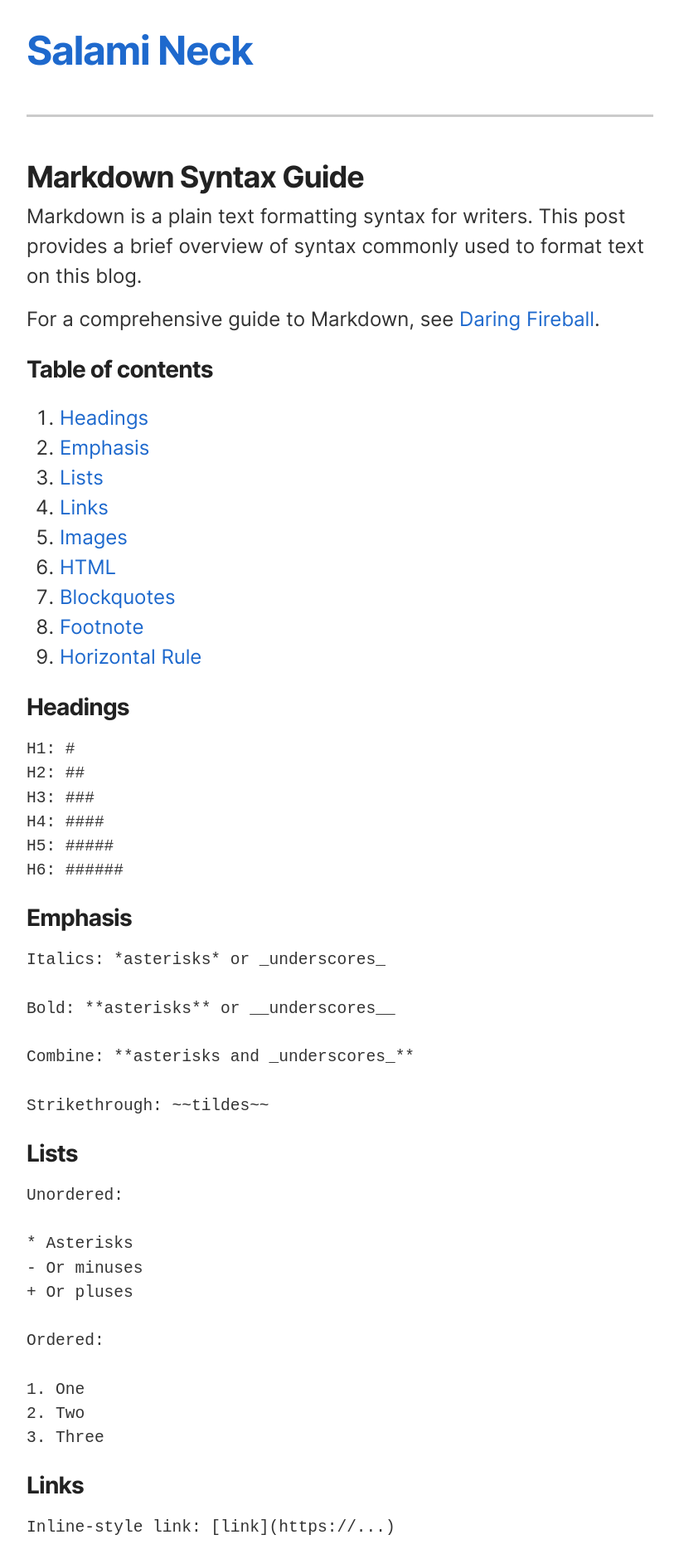
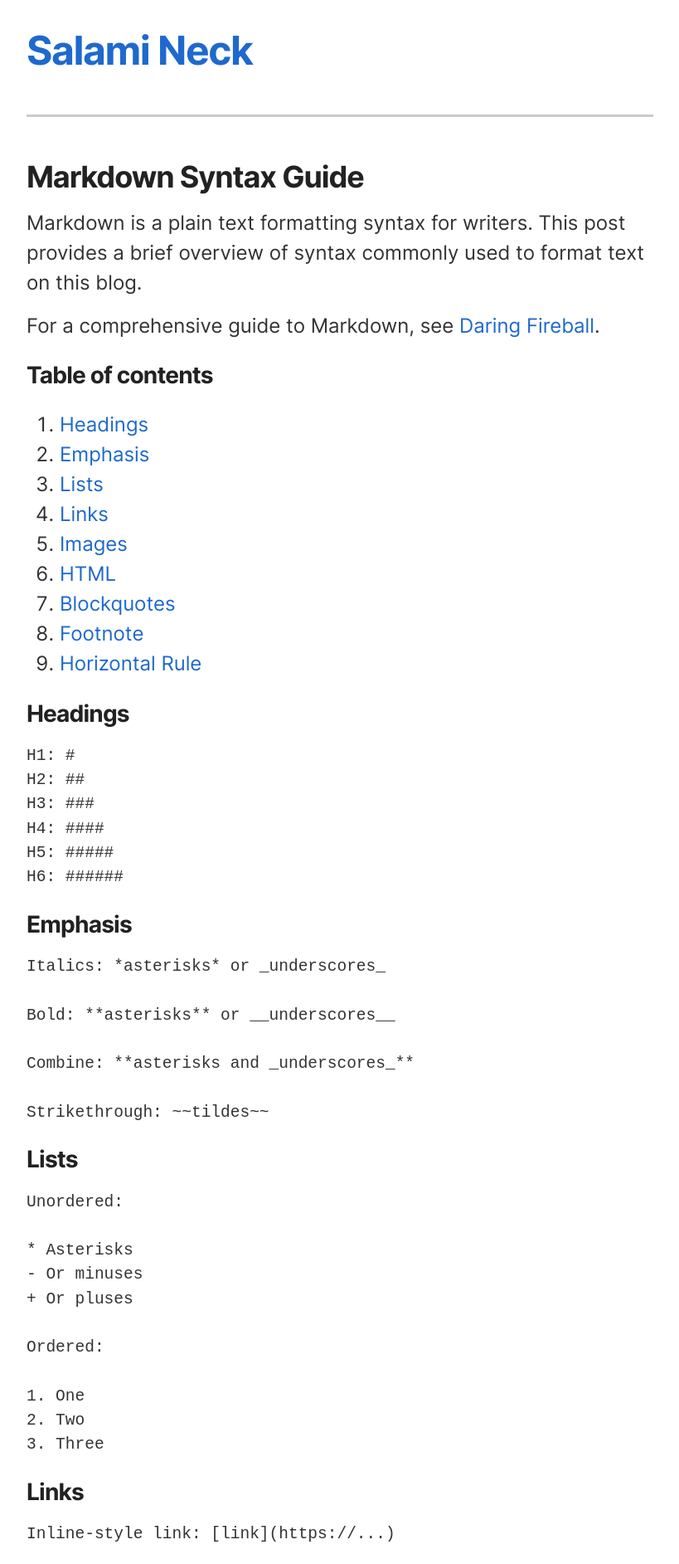
Before and after one commit to ajpwalser/ajpwalser.github.io, a Jekyll site: the page built from _posts/2021-06-24-markdown-syntax-guide.md, in a window 1280 px wide. Shown: the top 1885 px of the page at 83% size, without its empty margins (230-1049 px from the left). Built offline with Jekyll 4.4.1, drawn with Linux system fonts in a browser that asks for light colours.

Commit message:
Update style.css

```diff
--- a/css/style.css
+++ b/css/style.css
@@ -32,10 +32,6 @@
      padding: 0 0.5em;
      max-width: 31.5em;
 }
-p {
-    margin-top: 0.25rem;
-    margin-bottom: 1rem;
-}
 span.created {
     display: block;
 }
@@ -52,14 +48,18 @@
 h1, h2, h3 {
     color: var(--color-text-heading);
     letter-spacing: -0.03em;
-    margin-bottom: 0.5rem;
+    margin-bottom: 1rem;
     line-height: 1.2;
 }
-h2 {
+h1, h2 {
 margin-top: 2rem;
 }
 h3 {
 margin-top: 1.6rem;
+}
+p {
+    margin-top: 0.25rem;
+    margin-bottom: 1rem;
 }
 a {
     color: var(--color-link);
```
